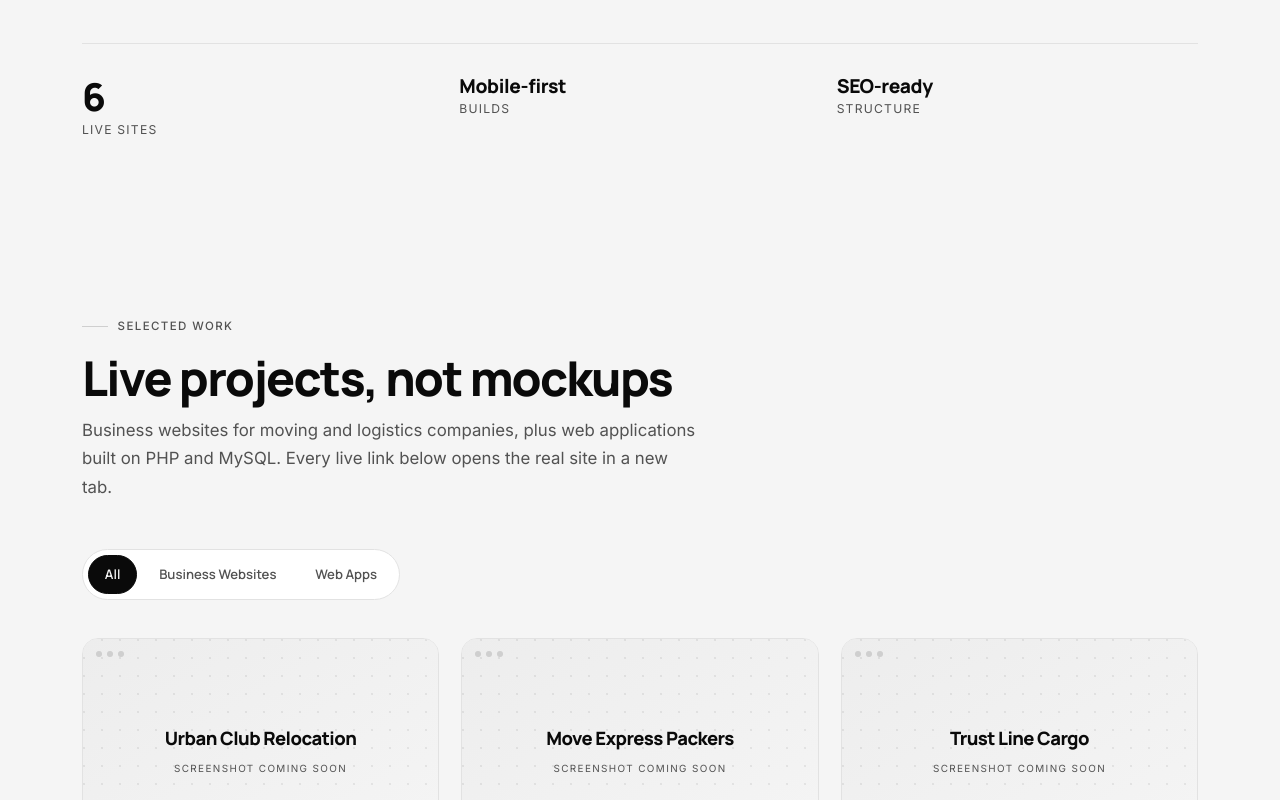
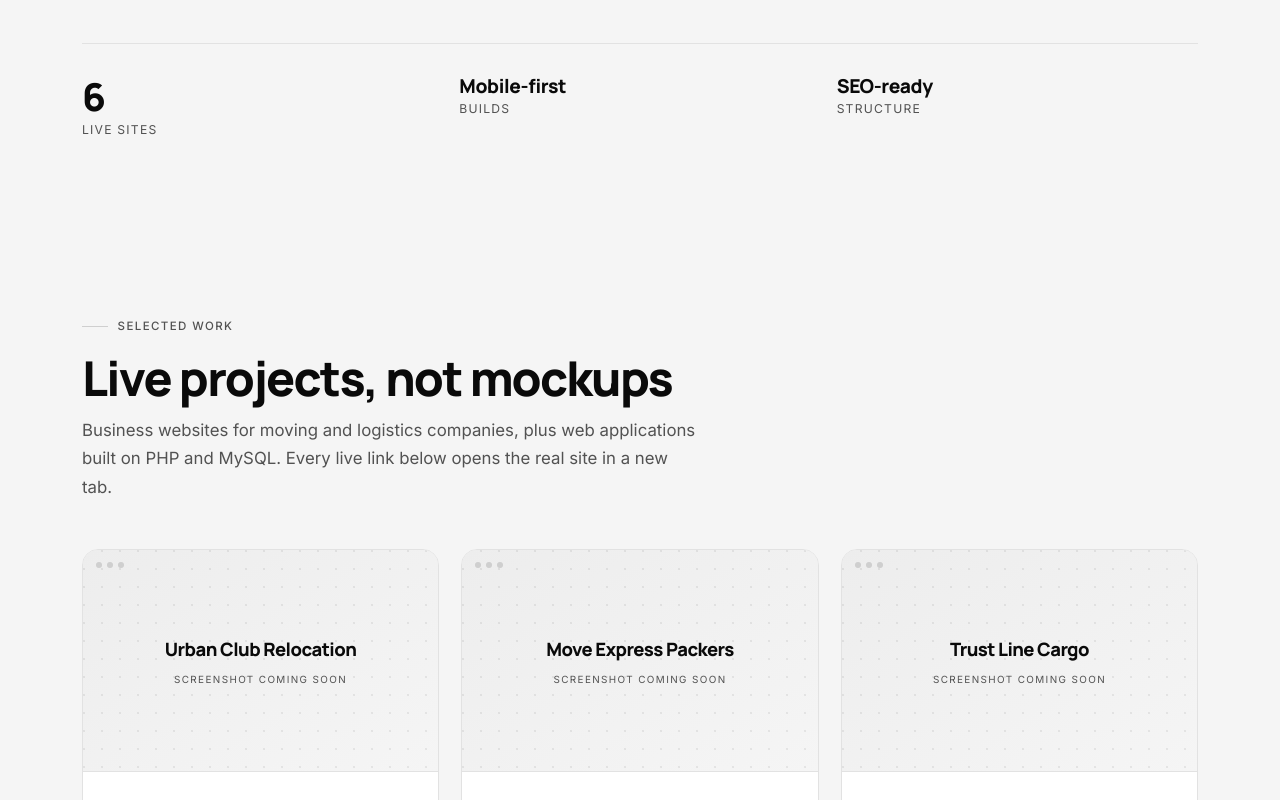
Before and after one commit to Vaheedbasha/mysite, a plain HTML site: page index.html in a window 1280 px wide. Shown: the part 730-1530 px from the top of the page. Drawn offline with Linux system fonts and the light colour scheme.

Commit message:
Remove project type filters from Selected work
Show every featured, mini and demo project together instead of hiding them behind All / Business Websites / Web Apps buttons.

```diff
--- a/css/styles.css
+++ b/css/styles.css
@@ -13,7 +13,7 @@
    5.  Header + navigation
    6.  Hero (including the CSS browser mockup)
    7.  Proof strip
-   8.  Section headings, filters
+   8.  Section headings
    9.  Work: featured cards, mini grid, demos
    10. Services
    11. Process timeline
@@ -847,40 +847,6 @@ button { font: inherit; color: inherit; cursor: pointer; }
   letter-spacing: 0.1em;
   text-transform: uppercase;
   color: var(--text-muted);
-}
-
-/* ==========================================================================
-   8. FILTERS
-   ========================================================================== */
-.filters {
-  display: flex;
-  flex-wrap: wrap;
-  gap: 0.3rem;
-  padding: 0.3rem;
-  border: 1px solid var(--border);
-  border-radius: var(--radius-pill);
-  background: var(--surface);
-  width: fit-content;
-  margin-bottom: clamp(1.75rem, 3vw, 2.5rem);
-}
-.filter-btn {
-  padding: 0.48rem 1rem;
-  border: 1px solid transparent;
-  border-radius: var(--radius-pill);
-  background: transparent;
-  color: var(--text-muted);
-  font-family: var(--font-heading);
-  font-size: 0.82rem;
-  font-weight: 600;
-  transition: color var(--dur) var(--ease), background-color var(--dur) var(--ease),
-              border-color var(--dur) var(--ease);
-}
-.filter-btn:hover { color: var(--text); border-color: var(--border); }
-/* Active filter is inverted, not coloured */
-.filter-btn.is-active {
-  background: var(--text);
-  border-color: var(--text);
-  color: var(--bg);
 }
 
 /* ==========================================================================
@@ -1129,9 +1095,6 @@ button { font: inherit; color: inherit; cursor: pointer; }
 .demo p { margin: 0; font-size: 0.84rem; color: var(--text-muted); line-height: 1.6; }
 .demo .chips { margin: 0; }
 .demo .text-link { margin-top: auto; font-size: 0.82rem; }
-
-/* Filtering */
-.filtered-out { display: none !important; }
 
 /* ==========================================================================
    10. SERVICES
@@ -1805,7 +1768,7 @@ button { font: inherit; color: inherit; cursor: pointer; }
 
 /* Print: keep it readable and ink-light */
 @media print {
-  .site-header, .hero-visual, .filters, .to-top, .contact-form-wrap { display: none !important; }
+  .site-header, .hero-visual, .to-top, .contact-form-wrap { display: none !important; }
   body { background: #fff; color: #000; }
   .section { padding-block: 1.5rem; }
   a[href^="http"]::after { content: " (" attr(href) ")"; font-size: 0.75em; color: #555; }
--- a/index.html
+++ b/index.html
@@ -264,12 +264,6 @@
           PHP and MySQL. Every live link below opens the real site in a new tab.
         </p>
       </header>
-
-      <div class="filters reveal" role="group" aria-label="Filter projects">
-        <button class="filter-btn is-active" type="button" data-filter="all" aria-pressed="true">All</button>
-        <button class="filter-btn" type="button" data-filter="business" aria-pressed="false">Business Websites</button>
-        <button class="filter-btn" type="button" data-filter="app" aria-pressed="false">Web Apps</button>
-      </div>
 
       <!-- Featured: 3 large image-led cards -->
       <div class="work-grid" id="work-featured">
--- a/js/main.js
+++ b/js/main.js
@@ -11,9 +11,8 @@
    7.  Active nav link while scrolling
    8.  Scroll-reveal animations
    9.  Animated counters
-   10. Project filters
-   11. Back to top
-   12. Contact form (validation, fetch, token)
+   10. Back to top
+   11. Contact form (validation, fetch, token)
    --------------------------------------------------------------------------
    Everything degrades gracefully: if a feature cannot run, the page still
    works because the full content is already in index.html.
@@ -505,33 +504,7 @@
   }
 
   /* ======================================================================
-     10. PROJECT FILTERS
-     ====================================================================== */
-  function initFilters() {
-    var buttons = $$(".filter-btn");
-    if (!buttons.length) return;
-
-    buttons.forEach(function (btn) {
-      btn.addEventListener("click", function () {
-        var filter = btn.getAttribute("data-filter");
-
-        buttons.forEach(function (b) {
-          var active = b === btn;
-          b.classList.toggle("is-active", active);
-          b.setAttribute("aria-pressed", active ? "true" : "false");
-        });
-
-        $$("#work [data-type]").forEach(function (item) {
-          var show = filter === "all" || item.getAttribute("data-type") === filter;
-          item.classList.toggle("filtered-out", !show);
-          if (show) item.classList.add("is-visible");
-        });
-      });
-    });
-  }
-
-  /* ======================================================================
-     11. BACK TO TOP
+     10. BACK TO TOP
      ====================================================================== */
   function initBackToTop() {
     var btn = $("#to-top");
@@ -555,7 +528,7 @@
   }
 
   /* ======================================================================
-     12. CONTACT FORM
+     11. CONTACT FORM
      ----------------------------------------------------------------------
      - validates in the browser with friendly inline messages
      - posts JSON via fetch() to contact.php
@@ -706,7 +679,6 @@
     initReveal();
     initProcessLine();
     initCounters();
-    initFilters();
     initBackToTop();
     initForm();
   }
```
